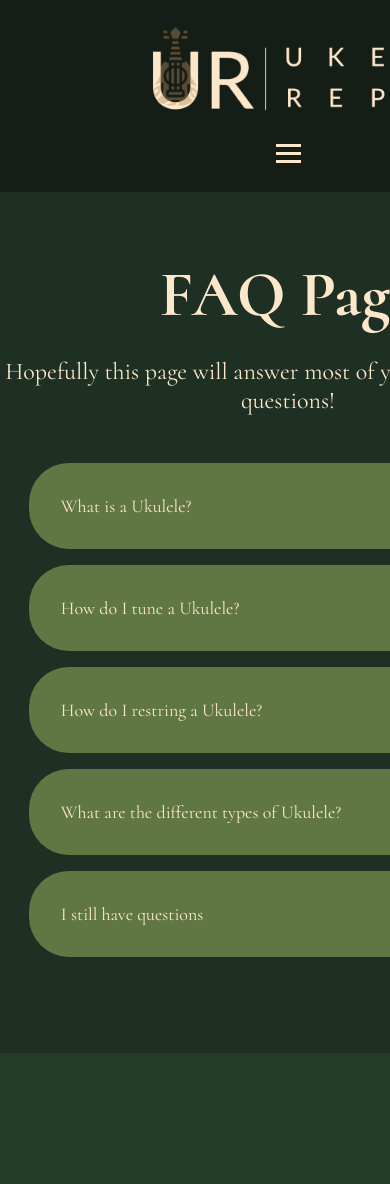
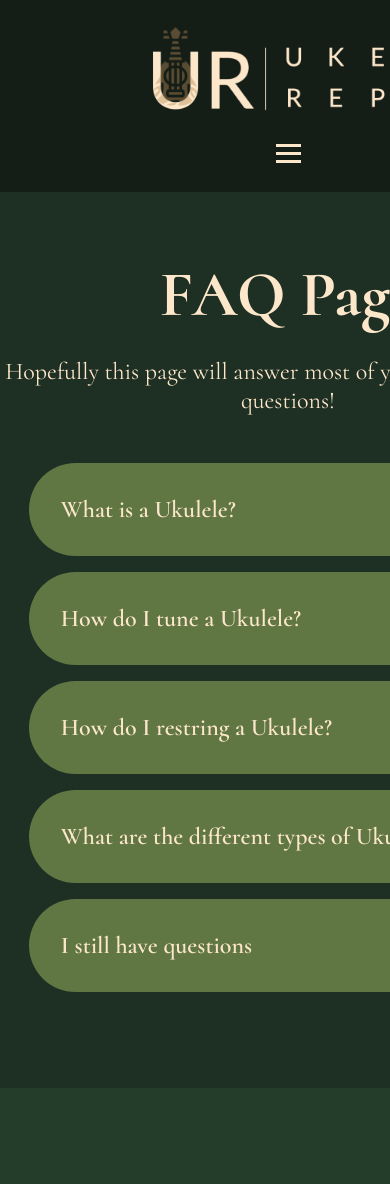
Before and after one commit to emwu1024/ukulele-react, a React (Vite) app: page /faq in a window 390 px wide. Shown: the top 1184 px of the page. Built offline with nearby package versions, Linux system fonts and the light colour scheme.

Commit message:
Fix accordion mobile responsivenss

```diff
--- a/src/components/Accordion/Accordion.css
+++ b/src/components/Accordion/Accordion.css
@@ -1,7 +1,9 @@
 /* Accordion Styling */
 .accordion {
-  max-width: 600px;
+  max-width: 42rem;
   margin: 2rem auto;
+  font-size: 1.25rem;
+  font-weight: 400;
 }
 
 .accordion:last-child {
@@ -15,6 +17,8 @@
   cursor: pointer;
   background-color: #607744;
   color: #fde7ca;
+  font-size: 1.5rem;
+  font-weight: 600;
 }
 
 .accordion-title:hover {
@@ -32,17 +36,9 @@
 .accordion-title,
 .accordion-content {
   padding: 2rem;
-  border-radius: 2.5rem;
+  border-radius: 3rem;
   margin-bottom: 1rem;
 }
-
-/* .accordion-title:first-child {
-    border-radius: 50px 0 0 0;
-  }
-
-  .accordion-title:last-child {
-
-  } */
 
 .accordion-content {
   background-color: #8a8b4a;
@@ -50,11 +46,8 @@
 }
 
 @media screen and (max-width: 700px) {
-  body {
-    font-size: 18px;
-  }
-
   .accordion {
     width: 90%;
+    /* font-size: 1.25rem; */
   }
 }
--- a/src/components/Carousel/Carousel.css
+++ b/src/components/Carousel/Carousel.css
@@ -90,19 +90,19 @@ button:hover {
   background-image: linear-gradient(rgba(0, 0, 0, 0.5), rgba(0, 0, 0, 0.5)),
     url("https://images.unsplash.com/photo-1541447554742-4b7eff548fe1?ixlib=rb-4.0.3&ixid=M3wxMjA3fDB8MHxwaG90by1wYWdlfHx8fGVufDB8fHx8fA%3D%3D&auto=format&fit=crop&w=2340&q=80");
   background-position-y: 70%;
-  background-size: contain;
+  /* background-size: contain; */
 }
 
 .second {
   background-image: linear-gradient(rgba(0, 0, 0, 0.5), rgba(0, 0, 0, 0.5)),
     url("https://images.unsplash.com/photo-1593697972672-b1c1902219e4?ixlib=rb-4.0.3&ixid=M3wxMjA3fDB8MHxwaG90by1wYWdlfHx8fGVufDB8fHx8fA%3D%3D&auto=format&fit=crop&w=987&q=80");
-  background-size: auto;
+  /* background-size: auto; */
 }
 
 .third {
   background-image: linear-gradient(rgba(0, 0, 0, 0.5), rgba(0, 0, 0, 0.5)),
     url("https://images.unsplash.com/photo-1518190171695-bbbb69c4a901?ixlib=rb-4.0.3&ixid=M3wxMjA3fDB8MHxwaG90by1wYWdlfHx8fGVufDB8fHx8fA%3D%3D&auto=format&fit=crop&w=2340&q=80");
-  background-size: contain;
+  /* background-size: contain; */
 }
 
 /* Text Styling */
```
